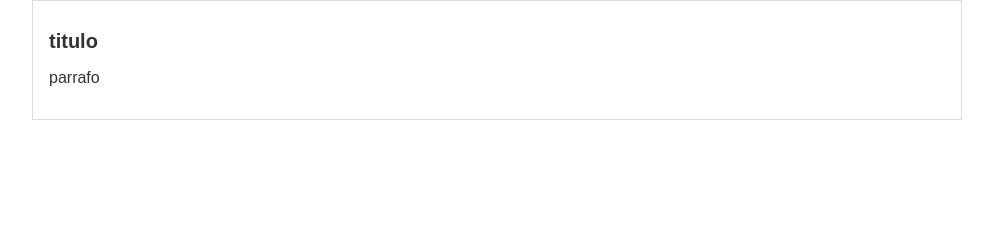
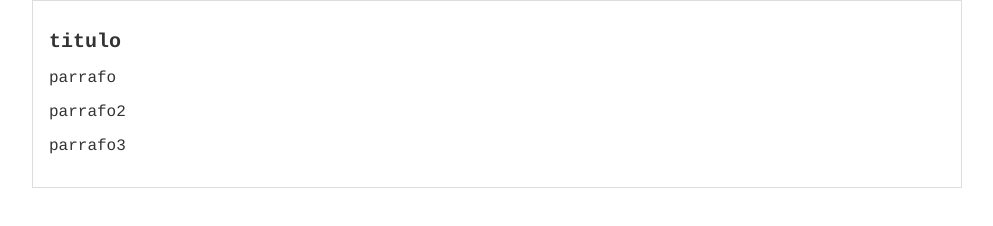
Before and after one commit to andres1521/HYPERBLOG, a plain HTML site: page index.html in a window 1280 px wide. Shown: the whole page, without its empty margins (143-1136 px from the left). Drawn offline with Linux system fonts and the light colour scheme.

Commit message:
agregando parrafos

```diff
--- a/css/estilos.css
+++ b/css/estilos.css
@@ -1,7 +1,7 @@
 body{
     color: #333;
     text-align: center;
-    font-family: Arial;
+    font-family: Courier;
     font-size: 16px;
     margin: 0;
     padding: 0;
--- a/index.html
+++ b/index.html
@@ -12,6 +12,8 @@
         <div id="post">
         <h1 h1>titulo</h1>
         <p>parrafo</p>
+        <p>parrafo2</p>
+        <p>parrafo3</p>
         </div>
     </div>
 
```
